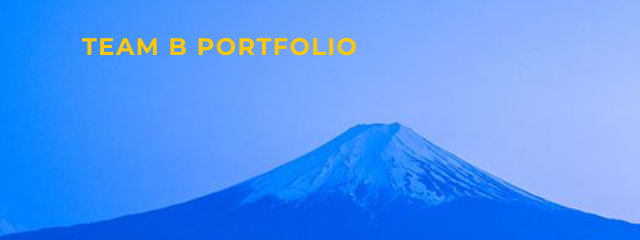
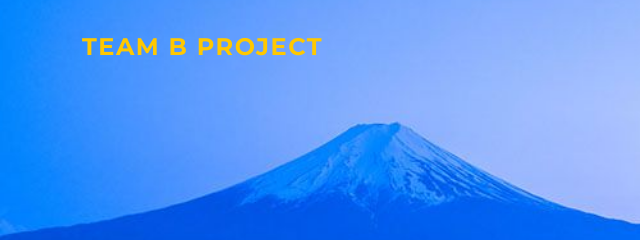
Before and after one commit to Moon1016/github.io, a plain HTML site: page index.html in a window 1280 px wide. Shown: the top 240 px of the page, 0-640 px from the left. Drawn offline with nearby package versions, Linux system fonts and the light colour scheme.

Commit message:
Update index.html

```diff
--- a/index.html
+++ b/index.html
@@ -20,7 +20,7 @@
         <!-- Navigation-->
         <nav class="navbar navbar-expand-lg navbar-dark fixed-top" id="mainNav">
             <div class="container">
-                <a class="navbar-brand" href="#page-top">Team B Portfolio</a>
+                <a class="navbar-brand" href="#page-top">Team B Project</a>
                 <button class="navbar-toggler" type="button" data-bs-toggle="collapse" data-bs-target="#navbarResponsive" aria-controls="navbarResponsive" aria-expanded="false" aria-label="Toggle navigation">
                     Menu
                     <i class="fas fa-bars ms-1"></i>
```
